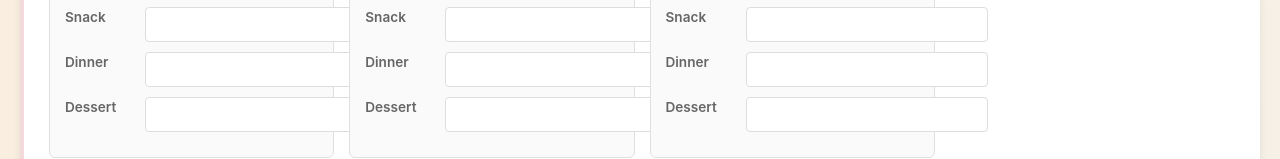
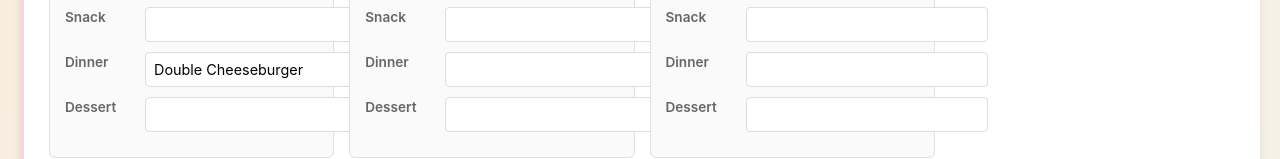
Before and after one commit to williamsclawbot-ai/jade-meal-planning, a plain HTML site: page index.html in a window 1280 px wide. Shown: the part 866-1025 px from the top of the page. Drawn offline with Linux system fonts and the light colour scheme.

Commit message:
Add Double Cheeseburger recipe for Friday dinner + Woolworths ingredients

```diff
--- a/index.html
+++ b/index.html
@@ -456,9 +456,20 @@
     const harveysMealTypes = ['Breakfast', 'Lunch', 'Snack', 'Dinner'];
 
     let meals = {
-        jades: {},
+        jades: {
+            'Friday-Dinner': 'Double Cheeseburger'
+        },
         harveys: {},
-        shopping: []
+        shopping: [
+            { id: 1, name: 'Extra Lean Beef Mince (5 Star)', qty: '180', unit: 'g' },
+            { id: 2, name: '50% Less Fat Cheese Slice - Bega', qty: '1', unit: 'slice' },
+            { id: 3, name: 'Brioche Bun - Bakery Du Jour', qty: '1', unit: 'bun' },
+            { id: 4, name: 'Lettuce', qty: '10', unit: 'g' },
+            { id: 5, name: 'Onion', qty: '15', unit: 'g' },
+            { id: 6, name: 'Special Burger Pickles - Coles', qty: '5', unit: 'g' },
+            { id: 7, name: 'Special Burger Sauce - Coles Brand', qty: '10', unit: 'ml' },
+            { id: 8, name: 'Tomato', qty: '15', unit: 'g' }
+        ]
     };
 
     // Initialize from localStorage
```
